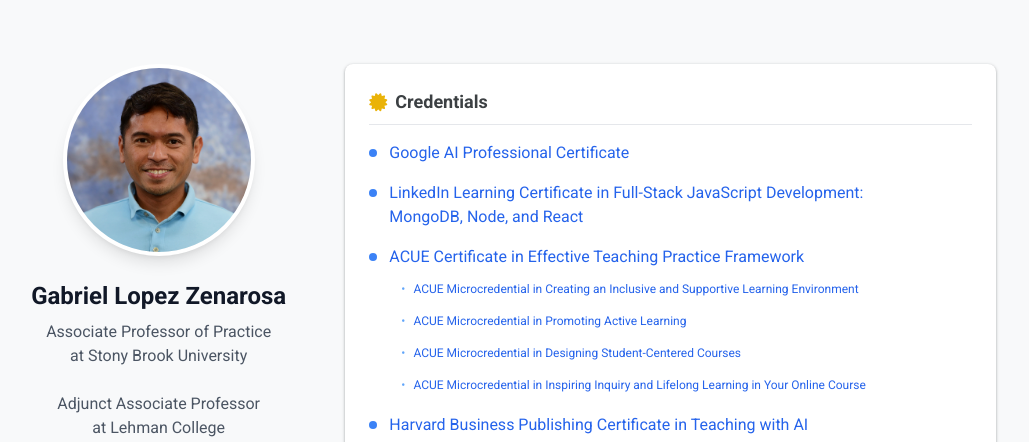
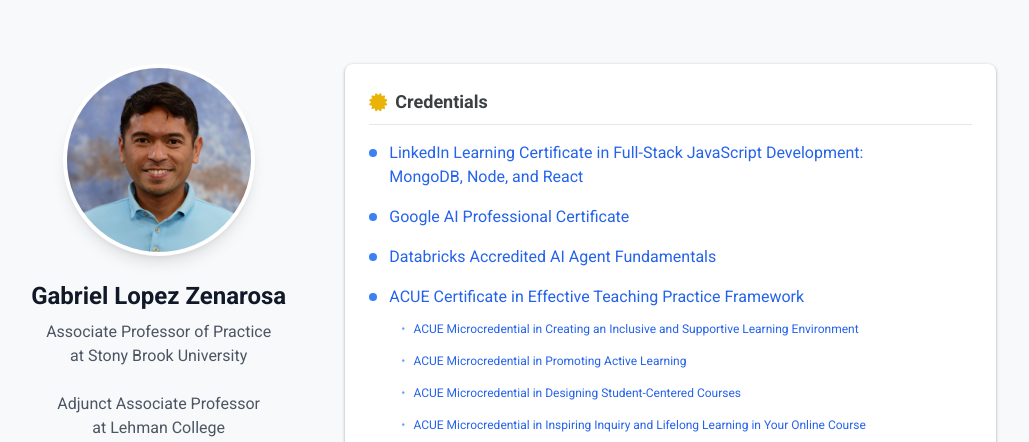
Before and after one commit to zenarosa/zenarosa.github.io, a plain HTML site: page index.html in a window 1280 px wide. Shown: the top 442 px of the page, without its empty margins (140-1169 px from the left). Drawn offline with nearby package versions, Linux system fonts and the light colour scheme.

Commit message:
Rearrange certificate links and add new entry
Swapped the positions of the Google AI Professional Certificate and LinkedIn Learning Certificate in the list. Added a new entry for the Databricks Accredited AI Agent Fundamentals.

```diff
--- a/index.html
+++ b/index.html
@@ -85,14 +85,19 @@
                         <!-- 1st -->
                         <li class="flex items-start">
                             <span class="inline-block w-2 h-2 rounded-full bg-blue-500 mt-2 mr-3 shrink-0"></span>
-                            <a href="https://www.coursera.org/account/accomplishments/specialization/certificate/V1RGBIWNO4M3" target="_blank" class="text-blue-600 hover:underline">Google AI Professional Certificate</a>
+                            <a href="https://www.linkedin.com/learning/certificates/4488b0b81ef79e107c8fdd69d519f3b8f5fb00312b1596813fdd4fe032a2f712" target="_blank" class="text-blue-600 hover:underline">LinkedIn Learning Certificate in Full-Stack JavaScript Development:<br>MongoDB, Node, and React</a>
                         </li>
                         <!-- 2nd -->
                         <li class="flex items-start">
                             <span class="inline-block w-2 h-2 rounded-full bg-blue-500 mt-2 mr-3 shrink-0"></span>
-                            <a href="https://www.linkedin.com/learning/certificates/4488b0b81ef79e107c8fdd69d519f3b8f5fb00312b1596813fdd4fe032a2f712" target="_blank" class="text-blue-600 hover:underline">LinkedIn Learning Certificate in Full-Stack JavaScript Development:<br>MongoDB, Node, and React</a>
+                            <a href="https://www.coursera.org/account/accomplishments/specialization/certificate/V1RGBIWNO4M3" target="_blank" class="text-blue-600 hover:underline">Google AI Professional Certificate</a>
                         </li>
                         <!-- 3rd -->
+                        <li class="flex items-start">
+                            <span class="inline-block w-2 h-2 rounded-full bg-blue-500 mt-2 mr-3 shrink-0"></span>
+                            <a href="https://credentials.databricks.com/3b1035f1-ac3a-412b-9ba5-b991f25d0100" target="_blank" class="text-blue-600 hover:underline">Databricks Accredited AI Agent Fundamentals</a>
+                        </li>
+                        <!-- 4th -->
                         <li class="flex flex-col">
                             <div class="flex items-start">
                                 <span class="inline-block w-2 h-2 rounded-full bg-blue-500 mt-2 mr-3 shrink-0"></span>
@@ -127,17 +132,17 @@
                                 </li>
                             </ul>
                         </li>
-                        <!-- 4th -->
+                        <!-- 5th -->
                         <li class="flex items-start">
                             <span class="inline-block w-2 h-2 rounded-full bg-blue-500 mt-2 mr-3 shrink-0"></span>
                             <a href="https://certificate.hbsp.harvard.edu/verify/a0ba536f15900" target="_blank" class="text-blue-600 hover:underline">Harvard Business Publishing Certificate in Teaching with AI</a>
                         </li>
-                        <!-- 5th -->
+                        <!-- 6th -->
                         <li class="flex items-start">
                             <span class="inline-block w-2 h-2 rounded-full bg-blue-500 mt-2 mr-3 shrink-0"></span>
                             <a href="https://www.credly.com/badges/f5bc3885-9b8b-40c7-a0eb-3a36f9b05209/embedded" target="_blank" class="text-blue-600 hover:underline">Faculty Pathways: Excellence in Teaching (Stony Brook University)</a>
                         </li>
-                        <!-- 6th -->
+                        <!-- 7th -->
                         <li class="flex items-start">
                             <span class="inline-block w-2 h-2 rounded-full bg-blue-500 mt-2 mr-3 shrink-0"></span>
                             <a href="https://www.credly.com/badges/b2558dbc-5caa-4bc3-9384-da1f74f273bd/embedded" target="_blank" class="text-blue-600 hover:underline">Online Teaching Course (OTC) 2024-2025 (Stony Brook University)</a>
```
